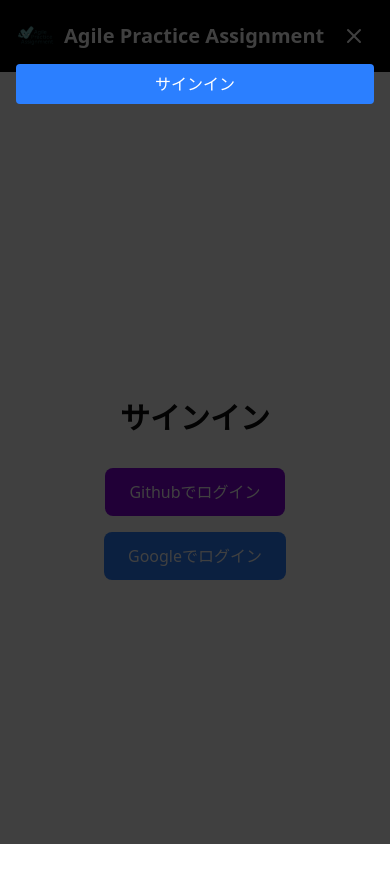
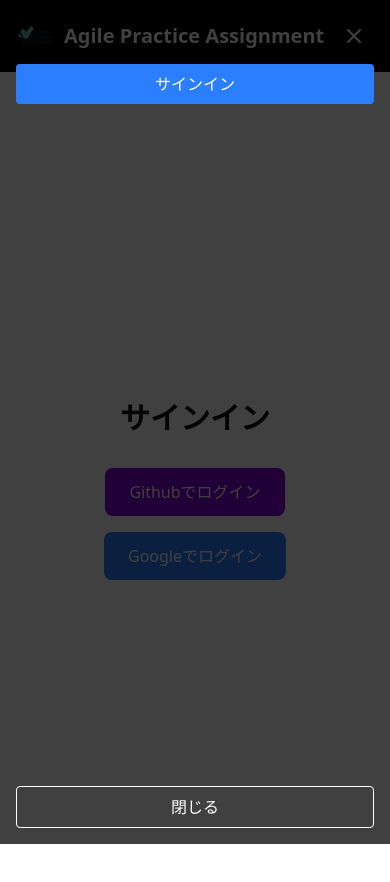
Before and after one commit to NiiyaDaiki/agile-practice-assignment, a Next.js app: page /signin in a window 390 px wide. Both pictures are taken after a click on the button "メニューを開閉". Shown: the top 882 px of the page. Built offline with nearby package versions, Linux system fonts and the light colour scheme; no server answers.

Commit message:
Add close button to mobile overlay

```diff
--- a/components/Header.tsx
+++ b/components/Header.tsx
@@ -149,6 +149,12 @@
             )}
           </div>
         </nav>
+        <button
+          onClick={() => setOpen(false)}
+          className="mt-auto px-4 py-2 rounded border border-white text-white hover:bg-white/20 transition"
+        >
+          閉じる
+        </button>
       </div>
     </header>
   );
```
